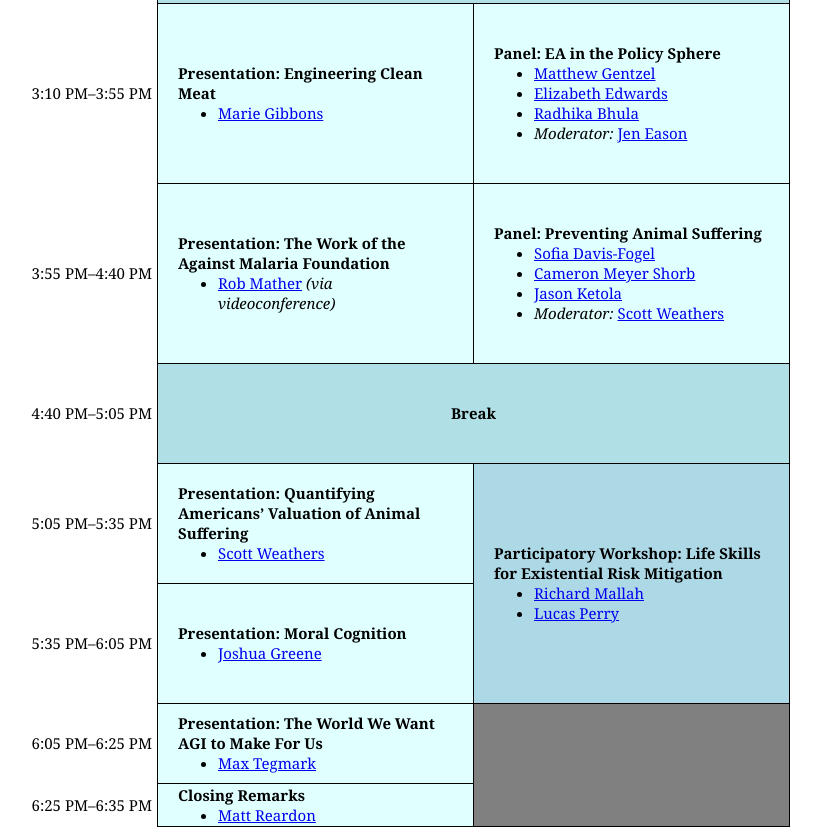
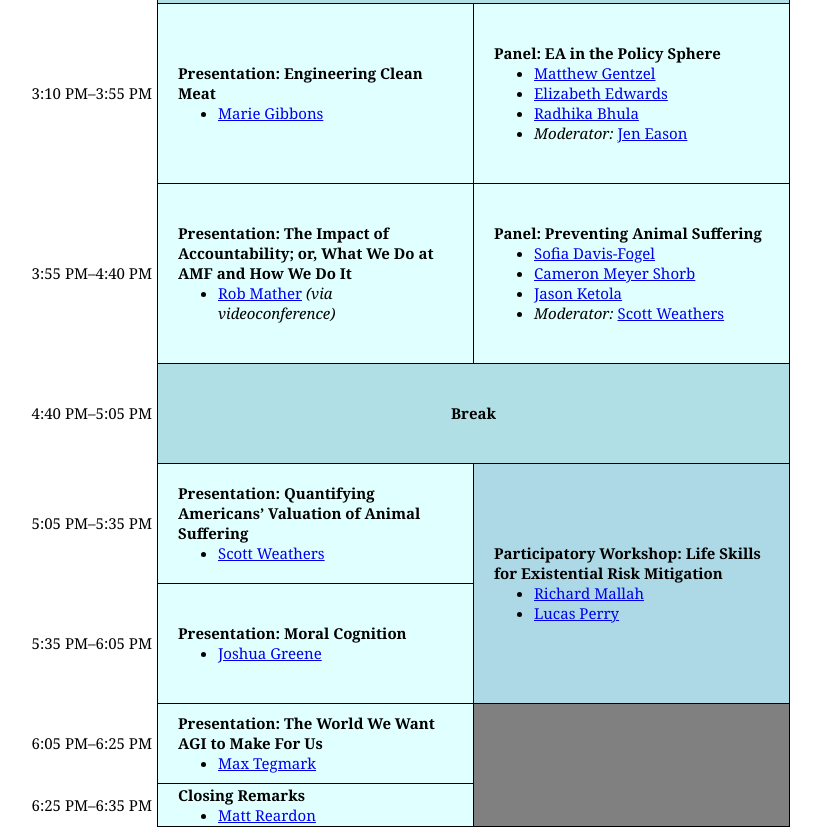
Before and after one commit to taymonbeal/eagx-boston-schedule, a plain HTML site: page index.html in a window 1280 px wide. Shown: the part 1622-2457 px from the top of the page, without its empty margins (6-827 px from the left). Drawn offline with Linux system fonts and the light colour scheme.

Commit message:
Update title of AMF presentation

```diff
--- a/index.html
+++ b/index.html
@@ -170,7 +170,7 @@
         <tr style="height: 180px;">
           <td>3:55 PM–4:40 PM</td>
           <td style="background-color: lightcyan;">
-            <h4>Presentation: The Work of the Against Malaria Foundation</h4>
+            <h4>Presentation: The Impact of Accountability; or, What We Do at AMF and How We Do It</h4>
             <ul>
               <li><a href="https://eaglobal.org/speakers/rob-mather/">Rob Mather</a> <i>(via videoconference)</i></li>
             </ul>
```
